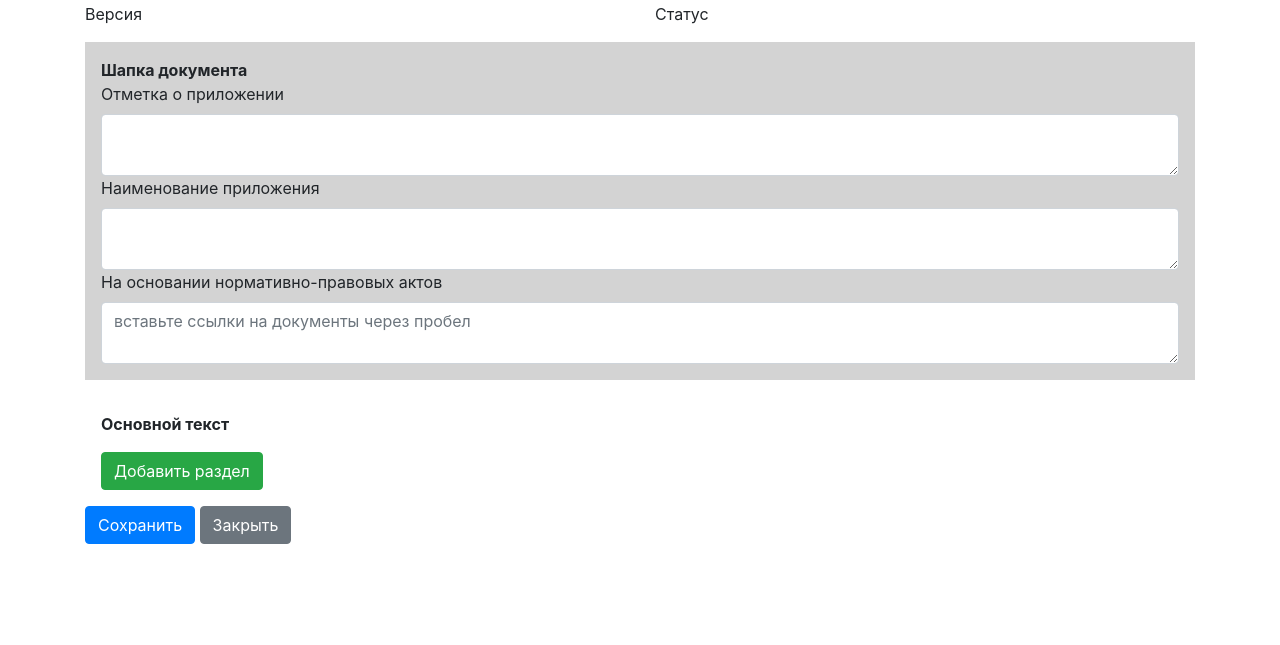
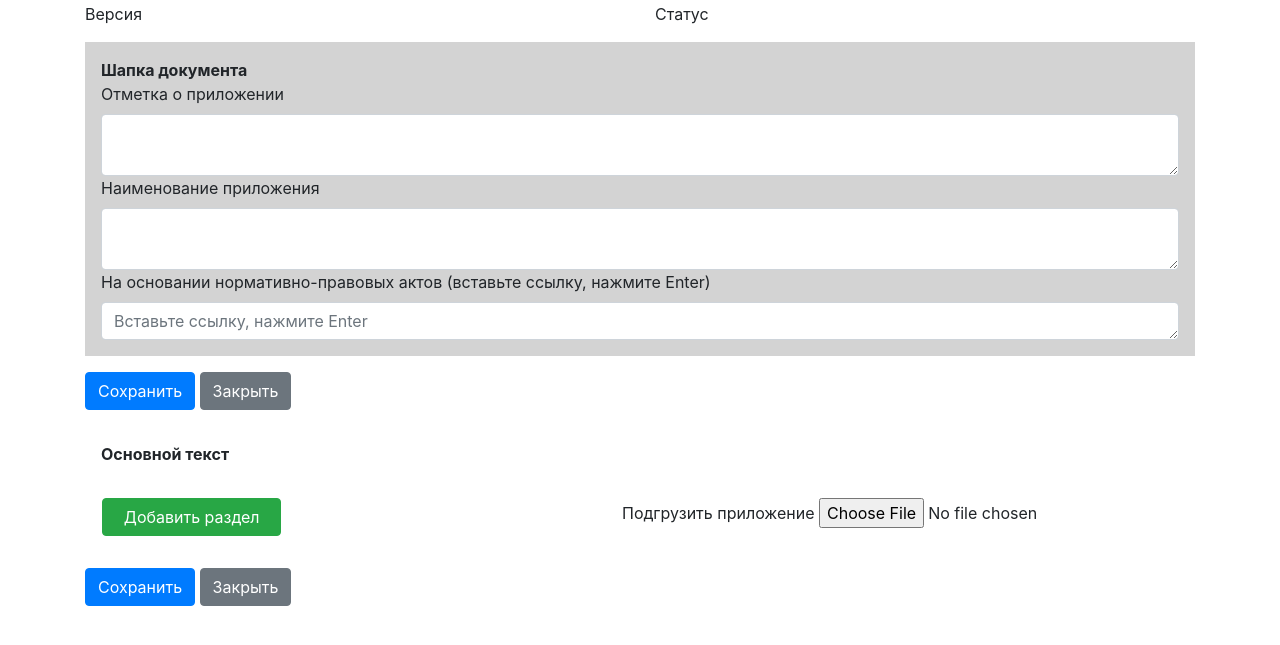
Before and after one commit to romakir/kanbala, a Flask app: template app/templates/main/regulation_editor.html in a window 1280 px wide. Shown: the part 22-667 px from the top of the page. Run offline with Flask 2, Linux system fonts and the light colour scheme; the template is opened without the code that fills it, so the values that code supplies are empty; some libraries are stand-ins or nearby versions.

Commit message:
Верстка редактора

```diff
--- a/app/main/routes.py
+++ b/app/main/routes.py
@@ -51,6 +51,7 @@ def regulation_show(regulation_version_id):
 @login_required
 def regulation_save(regulation_version_id):
     data = json.loads(json.dumps(request.form))
+    print(data)
     regulation_version: RegulationVersion = RegulationVersion.query.get(regulation_version_id)
     regulation_version_data = json.loads(regulation_version.data)
     for item in data:
--- a/app/templates/main/regulation_editor.html
+++ b/app/templates/main/regulation_editor.html
@@ -24,14 +24,22 @@
                         <div >
                             <label for='header_name'>Наименование приложения</label>
                             <textarea class='form-control' name='header_name'  id='header_name'>{{ data['header_name'] }}</textarea>
-                            <label for='header_base_doc'>На основании нормативно-правовых актов</label>
-                            <textarea class='form-control' name='header_base_doc'  id='header_base_doc' placeholder="вставьте ссылки на документы через пробел">{{ data['header_base_doc'] }}</textarea>
+                            <label for='header_base_doc'>На основании нормативно-правовых актов (вставьте ссылку, нажмите Enter)</label>
+                            <textarea rows="1" class='form-control' name='header_base_doc'  id='header_base_doc' placeholder="Вставьте ссылку, нажмите Enter">{{ data['header_base_doc'] }}</textarea>
                         </div>
                     </div>
+                    <button class="btn btn-primary mt-3" form="editor" type="submit">Сохранить</button>
+                    <a class="btn btn-secondary mt-3" href="{{ url_for('main.index') }}">Закрыть</a>
                 </div>
                 <div class="p-3 main-text">
                     <p><b>Основной текст</b></p>
-                    <a href="{{ url_for('main.editor_add_chapter', regulation_version_id=regulation_version.id) }}" class="btn btn-success">Добавить раздел</a>
+                    <div class="row p-3">
+                        <a href="{{ url_for('main.editor_add_chapter', regulation_version_id=regulation_version.id) }}" class="btn btn-success col-2">Добавить раздел</a>
+                        <div class="col text-right ml-auto">
+                            <label  for="file">Подгрузить приложение</label>
+                            <input  type="file" id="file">
+                        </div>
+                    </div>
                 </div>
                 <button class="btn btn-primary" form="editor" type="submit">Сохранить</button>
                 <a class="btn btn-secondary" href="{{ url_for('main.index') }}">Закрыть</a>
@@ -43,6 +51,7 @@
 {% block scripts %}
     <script src="https://ajax.googleapis.com/ajax/libs/jquery/3.5.1/jquery.min.js"></script>
     <script>
+        {# загрузка текста #}
         let data = {{ data|safe }};
         let pattern = /chapter_\d/;
         let chapters = [];
@@ -71,5 +80,19 @@
                 chapter_wrapper_node.append(paragraph_header_node, paragraph_node)
             }
         }
+
+        {#  сохранение ссылок  #}
+        let link_area = $('#header_base_doc')
+        link_area.keypress(addBaseDocumentLink)
+
+        function addBaseDocumentLink(e) {
+            if (e.originalEvent.key==='Enter') {
+                let link_count = document.querySelectorAll('.base-doc-link').length
+                let base_document_link = $(`<a rows="1" name="link_${link_count+1}" id="link_${link_count+1}" class="d-block base-doc-link btn btn-link form-control text-left" href="${link_area.val()}" target="_blank">${link_count+1}. ${link_area.val()}</a>`)
+                let headers = $('#hdrs')
+                headers.append(base_document_link)
+                link_area.val('')
+            }
+        }
     </script>
 {% endblock %}
```
